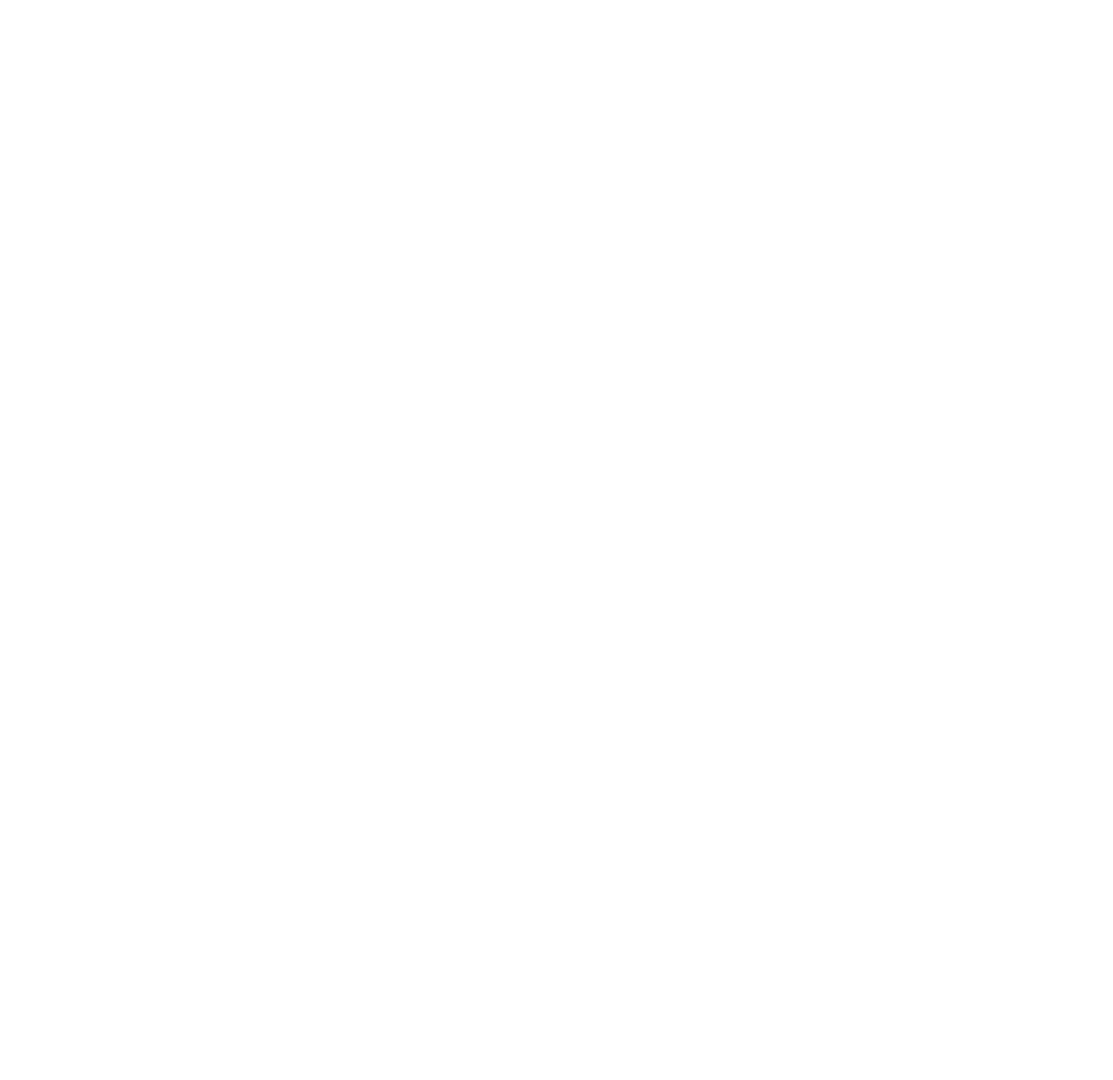
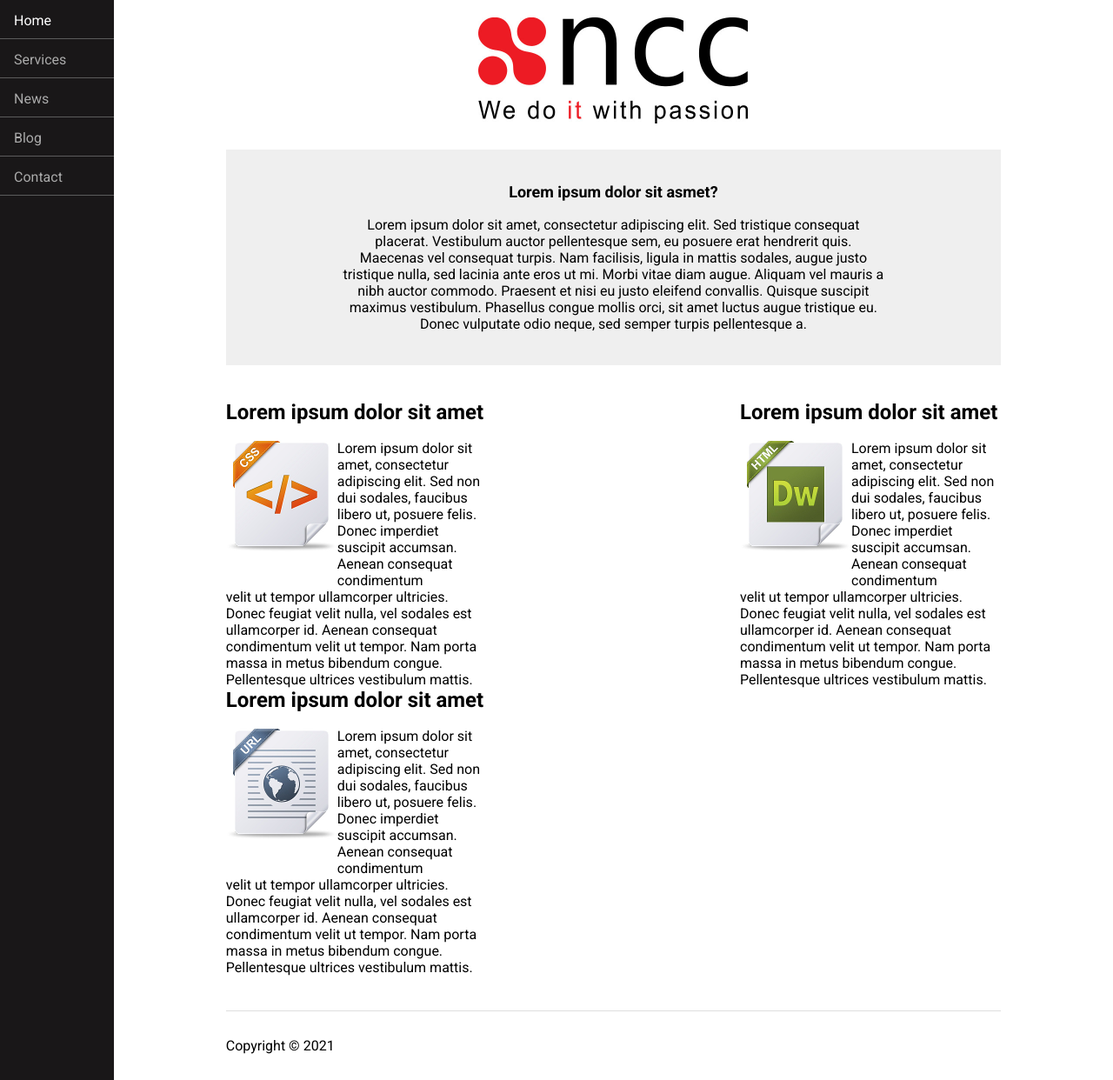
Before and after one commit to NamPhamHai/testing_repo, a plain HTML site: page index.html in a window 1280 px wide. Shown: the whole page at 87% size. Before the commit the page ends 800 px from the top, so only its background shows below. Drawn offline with Linux system fonts and the light colour scheme.

Commit message:
Complete

```diff
--- a/index.html
+++ b/index.html
@@ -5,8 +5,93 @@
     <meta http-equiv="X-UA-Compatible" content="IE=edge">
     <meta name="viewport" content="width=device-width, initial-scale=1.0">
     <title>Document</title>
+    <link rel="stylesheet" href="style.css">
+    <link rel="preconnect" href="https://fonts.googleapis.com">
+<link rel="preconnect" href="https://fonts.gstatic.com" crossorigin>
+<link href="https://fonts.googleapis.com/css2?family=Roboto:ital,wght@0,100;0,300;0,400;0,500;0,700;1,100;1,300;1,400;1,500;1,700&display=swap" rel="stylesheet">
 </head>
 <body>
+    <nav id="navbar" class="left">
+        <ul class="menu">
+            <li>Home</li>
+            <li>Services</li>
+            <li>News</li>
+            <li>Blog</li>
+            <li>Contact</li>
+        </ul>
+    </nav>
+    <input type="button" value="=" />
+    <div class="right">
+        <main>
+            <img src="logo.jpg" alt="logo" id="logo"/>
+            <div class="desc-box">
+                <p class="title">Lorem ipsum dolor sit asmet?</p>
+                <div class="box-desc-text">
+                    <p class="desc-text">Lorem ipsum dolor sit amet, consectetur adipiscing elit. Sed tristique consequat placerat. Vestibulum auctor pellentesque sem, eu posuere erat hendrerit quis. Maecenas vel consequat turpis. Nam facilisis, ligula in mattis sodales, augue justo tristique nulla, sed lacinia ante eros ut mi. Morbi vitae diam augue. Aliquam vel mauris a nibh auctor commodo. Praesent et nisi eu justo eleifend convallis. Quisque suscipit maximus vestibulum. Phasellus congue mollis orci, sit amet luctus augue tristique eu. Donec vulputate odio neque, sed semper turpis pellentesque a.</p>
+                </div>
+            </div>
 
+            <div id="content">
+                <div class="item">
+                    <p class="title-item">
+                        Lorem ipsum dolor sit amet
+                    </p>
+                    <div class="details">
+                        <div class="top-details">
+                            <img src="css.jpg" alt="css logo" class="img-detail" />
+                            <span>Lorem ipsum dolor sit amet, consectetur adipiscing elit. Sed non dui sodales, faucibus libero ut, posuere felis. Donec imperdiet suscipit accumsan. Aenean consequat condimentum</span>
+                        </div>
+                        <p> velit ut tempor ullamcorper ultricies. Donec feugiat velit nulla, vel sodales est ullamcorper id. Aenean consequat condimentum velit ut tempor. Nam porta massa in metus bibendum congue. Pellentesque ultrices vestibulum mattis.</p>
+                    </div>
+                </div>
+
+                <div class="item">
+                    <p class="title-item">
+                        Lorem ipsum dolor sit amet
+                    </p>
+                    <div class="details">
+                        <div class="top-details">
+                            <img src="html.jpg" alt="css logo" class="img-detail" />
+                            <span>Lorem ipsum dolor sit amet, consectetur adipiscing elit. Sed non dui sodales, faucibus libero ut, posuere felis. Donec imperdiet suscipit accumsan. Aenean consequat condimentum</span>
+                        </div>
+                        <p> velit ut tempor ullamcorper ultricies. Donec feugiat velit nulla, vel sodales est ullamcorper id. Aenean consequat condimentum velit ut tempor. Nam porta massa in metus bibendum congue. Pellentesque ultrices vestibulum mattis.</p>
+                    </div>
+                </div>
+
+                <div class="item">
+                    <p class="title-item">
+                        Lorem ipsum dolor sit amet
+                    </p>
+                    <div class="details">
+                        <div class="top-details">
+                            <img src="url.jpg" alt="css logo" class="img-detail" />
+                            <span>Lorem ipsum dolor sit amet, consectetur adipiscing elit. Sed non dui sodales, faucibus libero ut, posuere felis. Donec imperdiet suscipit accumsan. Aenean consequat condimentum</span>
+                        </div>
+                        <p> velit ut tempor ullamcorper ultricies. Donec feugiat velit nulla, vel sodales est ullamcorper id. Aenean consequat condimentum velit ut tempor. Nam porta massa in metus bibendum congue. Pellentesque ultrices vestibulum mattis.</p>
+                    </div>
+                </div>
+            </div>
+        </main>
+        <footer>Copyright © 2021</footer>
+    </div>
 </body>
+<script>
+    const button_navbar = document.querySelector("input[type='button'][value='=']")
+    const navbar = document.getElementById("navbar")
+    button_navbar.onclick = (e) => {
+        e.stopPropagation()
+        navbar.classList.toggle("active")
+        button_navbar.classList.add("hidden")
+    }
+
+    navbar.onclick = (e) => {
+        e.stopPropagation()
+    }
+
+    window.addEventListener('click', () => {
+        button_navbar.classList.remove("hidden")
+        navbar.classList.remove("active")
+    })
+
+</script>
 </html>
--- /dev/null
+++ b/style.css
@@ -0,0 +1,201 @@
+* {
+    margin: 0;
+    padding: 0;
+    box-sizing: border-box;
+    font-family: 'Roboto', sans-serif;
+}
+
+nav#navbar{
+    width: 150px;
+    background: #191718;
+    font-size: 16px;
+    line-height: 19px;
+}
+
+li {
+    padding-left: 16px;
+    padding-top: 14px;
+    padding-bottom: 11px;
+    list-style-type: none;
+    color: #AAAAAA;
+    transition: all 0.2s;
+    border-bottom: 1px solid #5C5C5C;
+}
+
+li:first-child {
+    color: white;
+}
+
+li:hover {
+    color: white;
+    cursor: auto;
+    background-color: #5C5C5C;
+}
+
+html {
+    height: 100%;
+}
+
+body {
+    display: flex;
+}
+
+main {
+    display: flex;
+    flex-direction: column;
+    align-items: center;
+}
+
+#logo {
+    margin-top: 20px;
+    width: 310px;
+    height: 122px;
+}
+
+.desc-box {
+    background: #EFEFEF;
+    padding: 38px 0;
+    min-height: 210px;
+    width: 100%;
+    height: 100%;
+    display: flex;
+    flex-direction: column;
+    align-items: center;
+    margin-top: 30px;
+}
+
+.desc-box .title {
+    width: 100%;
+    text-align: center;
+    font-family: 'Roboto';
+    font-style: normal;
+    font-weight: 700;
+    font-size: 18px;
+    line-height: 21px;
+    color: #000000;
+}
+
+.desc-box .box-desc-text {
+    width: 70%;
+    text-align: center;
+    font-weight: 400;
+    font-size: 16px;
+    line-height: 19px;
+    margin-top: 18px;
+}
+
+.right {
+    width: 100%;
+    padding: 0 129px;
+    display: flex;
+    flex-direction: column;
+    justify-content: space-between;
+}
+
+.details {
+    margin-top: 18px;
+    width: 100%;
+    font-weight: 400;
+    font-size: 16px;
+    line-height: 19px;
+    color: #000000;
+}
+
+.details .img-detail {
+    width: 128px;
+    height: 128px;
+}
+
+.top-details {
+    display: flex;
+}
+
+/* span.span-desc {
+    word-wrap: break-word;
+    display: unset;
+} */
+
+#content {
+    min-width: 300px;
+    padding: 40px 0;
+    display: flex;
+    justify-content: space-between;
+    align-items: center;
+    flex-wrap: wrap;
+}
+
+.active {
+    display: block!important;
+}
+
+.hidden {
+    display: none!important;
+}
+
+#content .item {
+    width: 30%;
+    min-width: 300px;
+}
+
+.title-item {
+    font-weight: 700;
+    font-size: 24px;
+    line-height: 28px;
+    color: black;
+}
+
+footer {
+    width: 100%;
+    border-top: 1px solid #DEDEDE;
+    padding: 30px 0;
+}
+
+input[type="button"][value="="] {
+    display: none;
+    padding: 10px 14px;
+    color: white;
+    background-color: #191718;
+    border: 1px solid #5C5C5C;
+    border-radius: 5px;
+    height: fit-content;
+    position: absolute;
+    top: 10px;
+    left: 10px;
+    transition: all 0.3s;
+}
+
+input[type="button"][value="="]:hover {
+    cursor: pointer;
+    background-color: #5C5C5C;
+}
+
+@media (max-width: 680px) {
+    nav#navbar {
+        display: none;
+    }
+
+    input[type="button"][value="="] {
+        display: block;
+    }
+
+    #navbar {
+        position: absolute;
+        top: 0;
+        left: 0;
+    }
+}
+
+@media (max-width: 1024px) {
+    .right {
+        padding-left: 10%;
+        padding-right: 10%;
+    }
+    footer {
+        text-align: center;
+        padding: 20px 0;
+        width: 100%;
+    }
+    #content {
+        justify-content: center;
+    }
+}
```
Also changed, not shown: css.jpg (added), html.jpg (added), logo.jpg (added), url.jpg (added).
